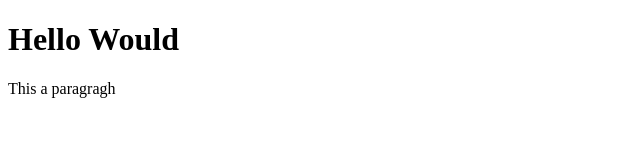
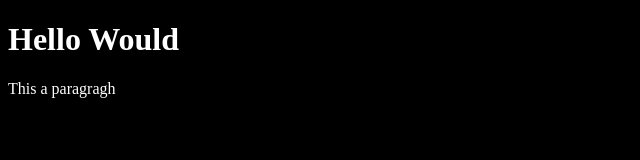
Before and after one commit to Noman099/testrapo, a plain HTML site: page index.html in a window 1280 px wide. Shown: the whole page, without its empty margins (0-640 px from the left). Drawn offline with Linux system fonts and the light colour scheme.

Commit message:
added style

```diff
--- a/index.html
+++ b/index.html
@@ -5,6 +5,7 @@
     <meta http-equiv="X-UA-Compatible" content="IE=edge">
     <meta name="viewport" content="width=device-width, initial-scale=1.0">
     <title>Document</title>
+    <link rel="stylesheet" href="./style/style.css">
 </head>
 <body>
     <h1>Hello Would</h1>
--- /dev/null
+++ b/style/style.css
@@ -0,0 +1,4 @@
+body{
+    background-color: black;
+    color: white;
+}
```
